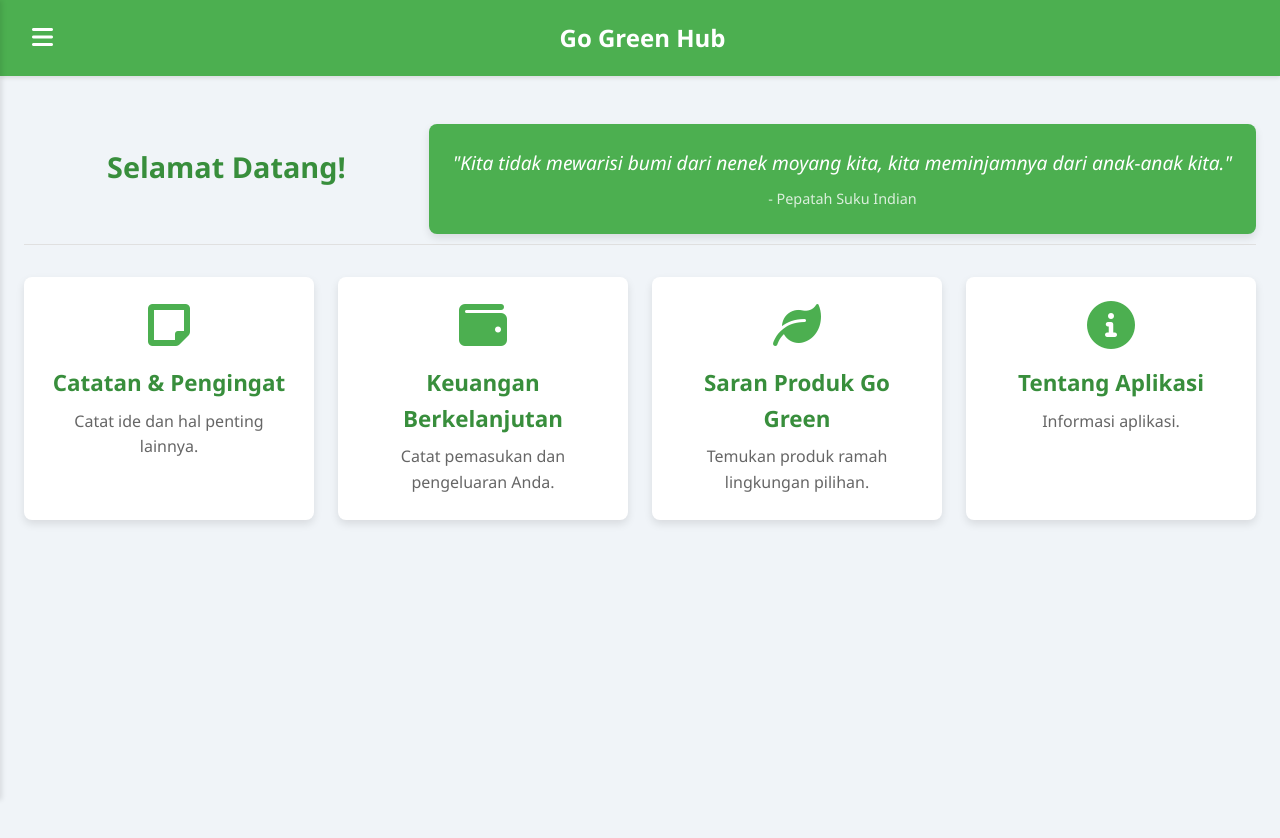
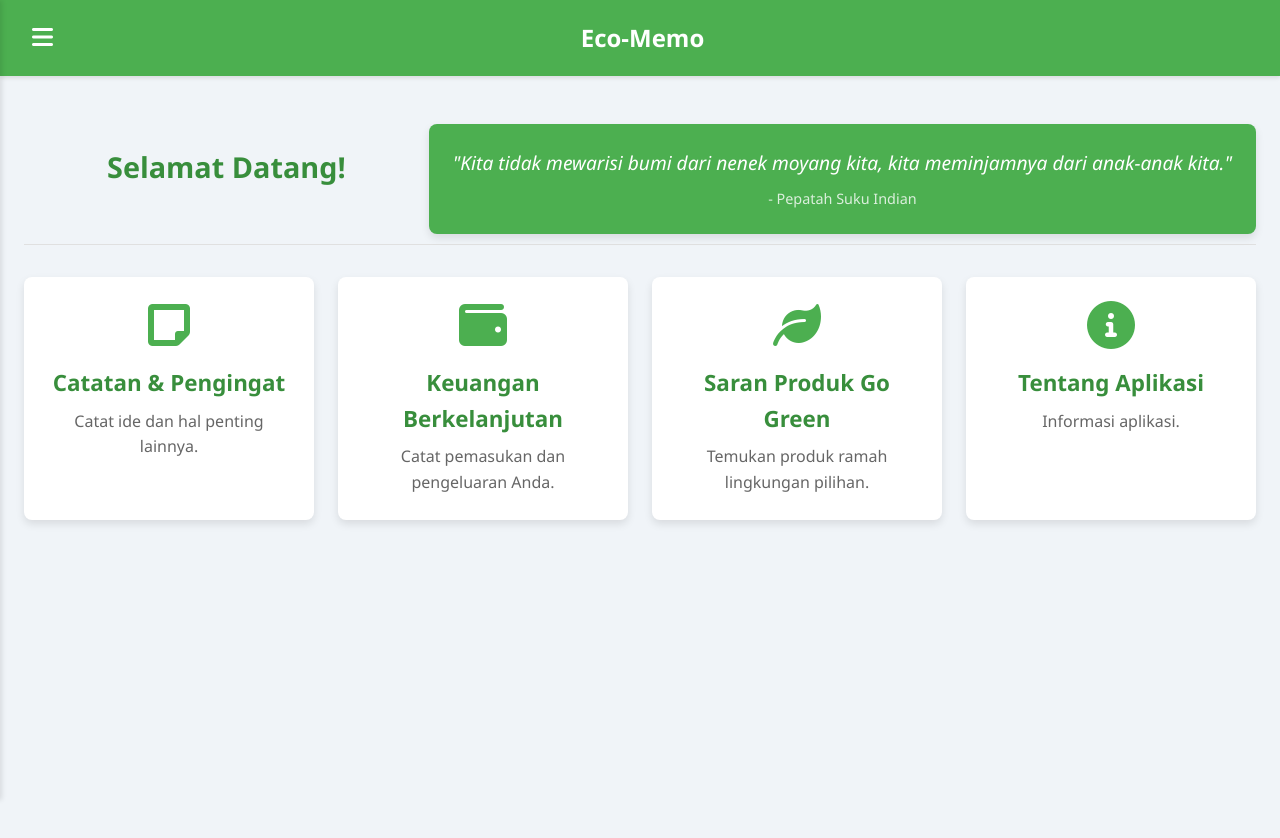
Before and after one commit to anjani-art/Saranproduk, a plain HTML site: page index.html in a window 1280 px wide. Drawn offline with Linux system fonts and the light colour scheme.

Commit message:
Update index.html

```diff
--- a/index.html
+++ b/index.html
@@ -3,7 +3,7 @@
 <head>
     <meta charset="UTF-8">
     <meta name="viewport" content="width=device-width, initial-scale=1.0">
-    <title>Go Green & Financial Hub</title>
+    <title>Eco-Memo</title>
     <link rel="stylesheet" href="https://cdnjs.cloudflare.com/ajax/libs/font-awesome/6.0.0-beta3/css/all.min.css">
     <link rel="stylesheet" href="style.css">
     <link rel="manifest" href="/manifest.json">
@@ -14,7 +14,7 @@
         <button id="menu-toggle" class="menu-toggle" aria-label="Buka Menu Samping">
             <i class="fas fa-bars"></i>
         </button>
-        <h1>Go Green Hub</h1>
+        <h1>Eco-Memo</h1>
     </header>
 
     <aside id="side-menu" class="side-menu">
@@ -170,7 +170,7 @@
                 <h2>Tentang Aplikasi</h2>
             </div>
             <div class="about-content card">
-                <h3>Go Green Hub</h3>
+                <h3>Eco-Memo</h3>
                 <p>Aplikasi ini dirancang untuk membantu Anda mengelola catatan, melacak keuangan, dan menemukan produk ramah lingkungan untuk gaya hidup yang lebih berkelanjutan.</p>
                 <p>Dikembangkan dengan ❤️ oleh Saskia Bunga Anjani</p>
                 <p>Versi: 1.0.0</p>
```
